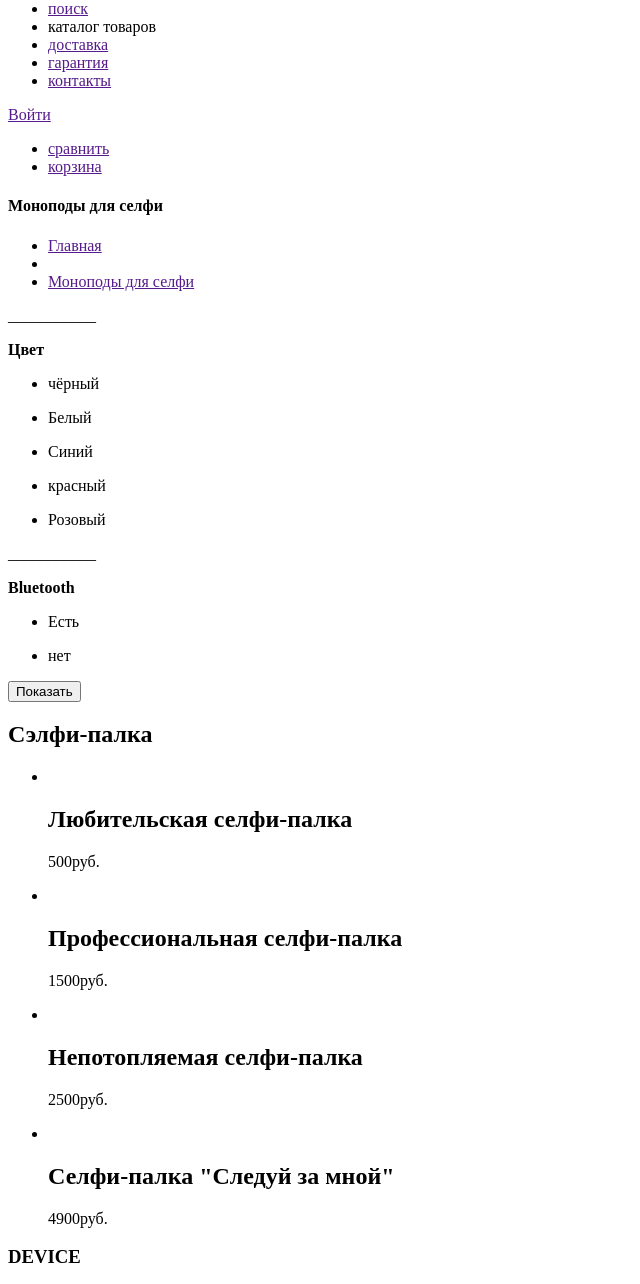
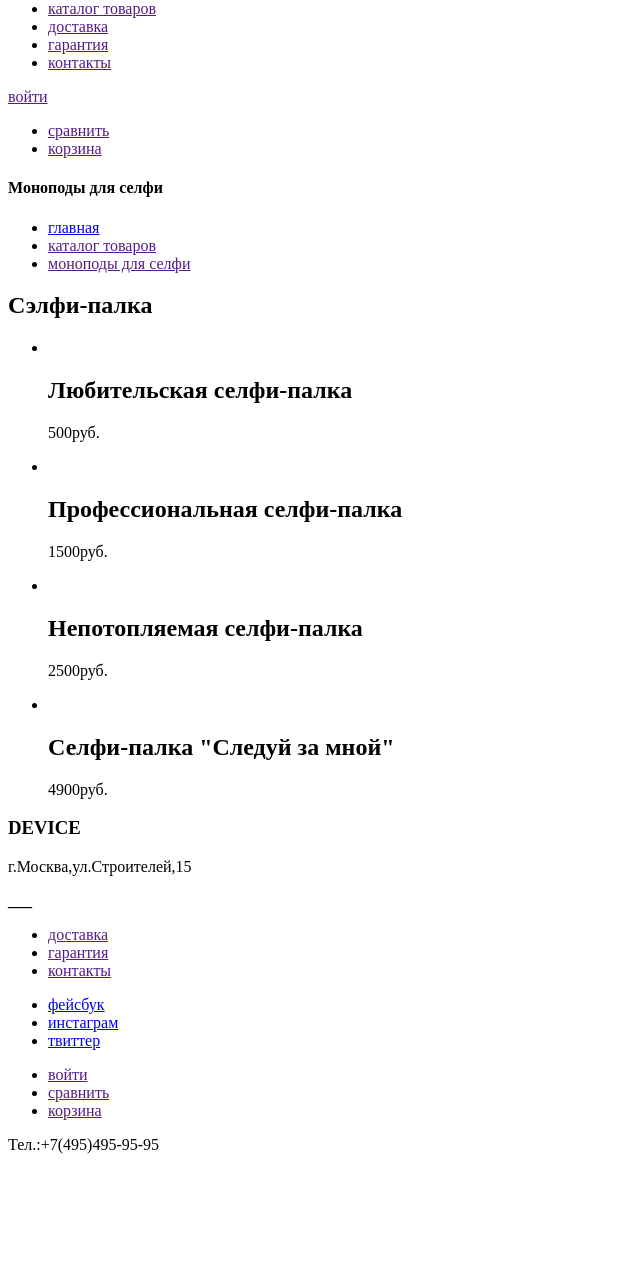
Before and after one commit to Vika113720/1490759-device-28, a plain HTML site: page catalog.html in a window 1280 px wide. Shown: the part 42-1326 px from the top of the page, without its empty margins (0-640 px from the left). After the commit the page ends 1238 px from the top, so only its background shows below. Drawn offline with Linux system fonts and the light colour scheme.

Commit message:
Update catalog.html

```diff
--- a/catalog.html
+++ b/catalog.html
@@ -7,17 +7,15 @@
   <body>
    <header>
      <nav>
-       <a href="index.html">
-         <img src="logo.svg" alt="Логотип DEVICE">
-       </a>
+       <a href="index.html"><img src="logo.svg" alt="Логотип DEVICE"></a>
+       <a href="">поиск</a>
       <ul>
-       <li> <a href="">поиск</a></li>
-       <li> <a>каталог товаров</a><ul></UL></li>
+       <li><a href="">каталог товаров</a><ul></UL></li>
        <li><a href="">доставка</a></li>
        <li><a href="">гарантия</a></li>
        <li><a href="">контакты</a></li>
      </ul>
-     <a href="">Войти</a>
+     <a href="">войти</a>
      <ul>
        <li> <a href="">сравнить</a></li>
        <li> <a href="">корзина</a></li>
@@ -28,42 +26,20 @@
     <section>
      <h4>Моноподы для селфи</h4>
       <ul>
-       <li><a href="">Главная</a></li>
-       <li><a href="catalog.html"></a></li>
-       <li> <a href="">Моноподы для селфи</a></li>
+       <li><a href="index.html">главная</a></li>
+       <li><a href="">каталог товаров</a></li>
+       <li> <a href="">моноподы для селфи</a></li>
      </ul>
     </section>
-     <div>
-      <p>___________</P>
-      <p><b>Цвет</b></p>
-      <ul>
-        <li><p>чёрный</p></li>
-        <li><p>Белый</p></li>
-        <li><p>Синий</p></li>
-        <li><p>красный</p></li>
-        <li><p>Розовый</p></li>
-      </ul>
-      <p>___________</P>
-     </div>
-     <div>
-      <p><b>Bluetooth</b></p>
-      <ul>
-        <li><p>Есть</p></li>
-        <li><p>нет</p></li>
-      </ul>
-      <button type="button">Показать</button>
-     </div>
      <section>
        <h2 class="visually-hidden">Сэлфи-палка</h2>
         <ul>
           <li><img src="lubselfipalka.com" alt="">
           <h1>Любительская селфи-палка</h1>
-        <p> 500руб.</p>
-      </li>
+          <p> 500руб.</p></li>
           <li><img src="profselfipalka.com" alt="">
           <h1>Профессиональная селфи-палка</h1>
-        <p> 1500руб.</p>
-      </li>
+          <p> 1500руб.</p></li>
           <li><img src="nepotselfipalka.com" alt="">
           <h1>Непотопляемая селфи-палка</h1>
           <p> 2500руб.</p></li>
@@ -86,22 +62,16 @@
         <li><a href="">контакты</a></li>
       </ul>
       <ul>
-        <li>
-        <a href="#">Фейсбук</a>
-        </li>
-        <li>
-        <a href="#">Инстаграм</a>
-        </li>
-        <li>
-        <a href="#">Твиттер</a>
-        </li>
+        <li><a href="#">фейсбук</a></li>
+        <li><a href="#">инстаграм</a></li>
+        <li><a href="#">твиттер</a></li>
        </ul>
     </div>
   <div>
     <ul>
-      <li><a href="">Войти</a></li>
-      <li><a href="">Сравнить</a></li>
-      <li><a href="">Корзина</a></li>
+      <li><a href="">войти</a></li>
+      <li><a href="">сравнить</a></li>
+      <li><a href="">корзина</a></li>
     </ul>
     <p>Тел.:+7(495)495-95-95</p>
     <img src="smallogo.com" alt="">
```
Lines whose indentation alone changed are shown as unchanged.
